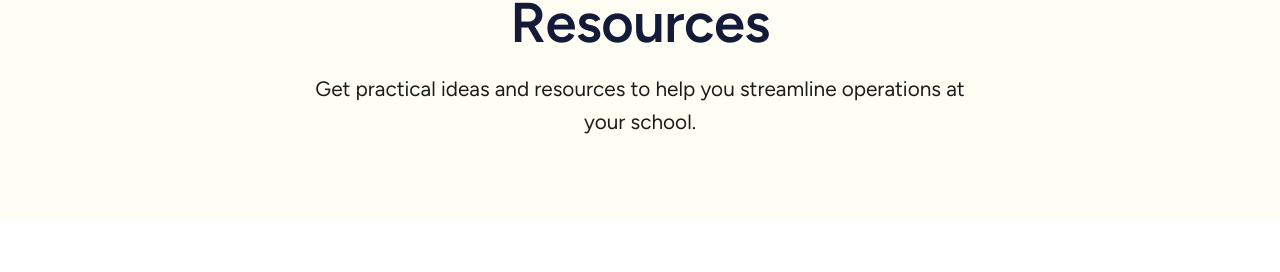
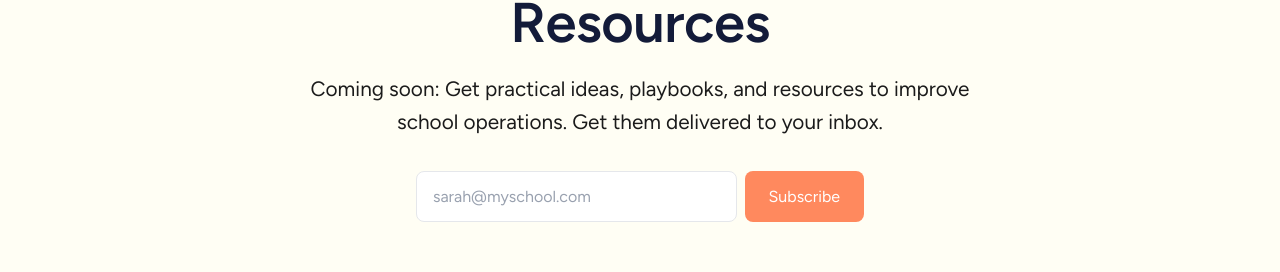
Before and after one commit to schoolcal-marketing/schoolcal-website, a Next.js app: page /resources in a window 1280 px wide. Shown: the part 232-504 px from the top of the page. Built offline with nearby package versions, Linux system fonts and the light colour scheme; no server answers.

Commit message:
restructured hubspot form logic and added hubspot form api support for native or custom forms

```diff
--- /dev/null
+++ b/app/api/hubspot/submit/route.ts
@@ -0,0 +1,64 @@
+import { NextRequest, NextResponse } from 'next/server';
+
+export async function POST(request: NextRequest) {
+  try {
+    const { portalId, formId, email, ...otherFields } = await request.json();
+
+    if (!portalId || !formId || !email) {
+      return NextResponse.json(
+        { error: 'Missing required fields: portalId, formId, email' },
+        { status: 400 }
+      );
+    }
+
+    // Prepare the data for HubSpot
+    const hubspotData = {
+      fields: [
+        {
+          name: 'email',
+          value: email
+        },
+        // Add other fields if they exist
+        ...Object.entries(otherFields).map(([key, value]) => ({
+          name: key,
+          value: value
+        }))
+      ],
+      context: {
+        pageUri: request.headers.get('referer') || '',
+        pageName: 'SchoolCal Form Submission'
+      }
+    };
+
+    // Submit to HubSpot Forms API
+    const response = await fetch(
+      `https://api.hsforms.com/submissions/v3/integration/submit/${portalId}/${formId}`,
+      {
+        method: 'POST',
+        headers: {
+          'Content-Type': 'application/json',
+        },
+        body: JSON.stringify(hubspotData),
+      }
+    );
+
+    if (!response.ok) {
+      const errorData = await response.text();
+      console.error('HubSpot API error:', errorData);
+      return NextResponse.json(
+        { error: 'Failed to submit form to HubSpot' },
+        { status: response.status }
+      );
+    }
+
+    const result = await response.json();
+    return NextResponse.json({ success: true, data: result });
+
+  } catch (error) {
+    console.error('Form submission error:', error);
+    return NextResponse.json(
+      { error: 'Internal server error' },
+      { status: 500 }
+    );
+  }
+}
--- /dev/null
+++ b/app/components/HubSpotAPIForm.tsx
@@ -0,0 +1,96 @@
+"use client"
+
+import { useState } from "react";
+
+interface HubSpotAPIFormProps {
+  portalId: string;
+  formId: string;
+  className?: string;
+  buttonText?: string;
+  placeholder?: string;
+  successMessage?: string;
+}
+
+export default function HubSpotAPIForm({
+  portalId,
+  formId,
+  className = "",
+  buttonText = "Submit",
+  placeholder = "Enter your email",
+  successMessage = "Thank you for subscribing!"
+}: HubSpotAPIFormProps) {
+  const [email, setEmail] = useState("");
+  const [isSubmitting, setIsSubmitting] = useState(false);
+  const [isSuccess, setIsSuccess] = useState(false);
+  const [error, setError] = useState("");
+
+  const handleSubmit = async (e: React.FormEvent) => {
+    e.preventDefault();
+    setIsSubmitting(true);
+    setError("");
+
+    try {
+      const response = await fetch('/api/hubspot/submit', {
+        method: 'POST',
+        headers: {
+          'Content-Type': 'application/json',
+        },
+        body: JSON.stringify({
+          portalId,
+          formId,
+          email,
+        }),
+      });
+
+      const data = await response.json();
+
+      if (!response.ok) {
+        throw new Error(data.error || 'Failed to submit form');
+      }
+
+      setIsSuccess(true);
+      setEmail("");
+    } catch (err) {
+      setError(err instanceof Error ? err.message : 'An error occurred');
+    } finally {
+      setIsSubmitting(false);
+    }
+  };
+
+  if (isSuccess) {
+    return (
+      <div className={`text-center ${className}`}>
+        <div className="text-green-600 font-medium">
+          {successMessage}
+        </div>
+      </div>
+    );
+  }
+
+  return (
+    <form onSubmit={handleSubmit} className={`${className}`}>
+      <div className="flex flex-col sm:flex-row gap-2">
+        <input
+          type="email"
+          value={email}
+          onChange={(e) => setEmail(e.target.value)}
+          placeholder={placeholder}
+          required
+          className="flex-1 px-4 py-3 bg-background-white text-text-black border border-border rounded-lg focus:outline-none focus:ring-2 focus:ring-primary focus:border-transparent placeholder:text-gray-400"
+        />
+        <button
+          type="submit"
+          disabled={isSubmitting}
+          className="px-6 py-3 bg-primary text-white font-medium rounded-lg hover:bg-primary-dark focus:outline-none focus:ring-2 focus:ring-primary focus:ring-offset-2 disabled:opacity-50 disabled:cursor-not-allowed transition-colors whitespace-nowrap"
+        >
+          {isSubmitting ? "Submitting..." : buttonText}
+        </button>
+      </div>
+      {error && (
+        <div className="mt-2 text-sm text-red-600">
+          {error}
+        </div>
+      )}
+    </form>
+  );
+}
--- a/app/components/HubSpotForm.tsx
+++ b/app/components/HubSpotForm.tsx
@@ -2,11 +2,17 @@
 
 import { useEffect } from "react";
 
-export default function HubSpotForm() {
+interface HubSpotFormProps {
+  portalId: string;
+  formId: string;
+  region?: string;
+}
+
+export default function HubSpotForm({ portalId, formId, region = "na1" }: HubSpotFormProps) {
   useEffect(() => {
     // Load HubSpot script only on client side
     const script = document.createElement("script");
-    script.src = "https://js.hsforms.net/forms/embed/21668382.js";
+    script.src = `https://js.hsforms.net/forms/embed/${portalId}.js`;
     script.defer = true;
     document.head.appendChild(script);
 
@@ -16,13 +22,13 @@ export default function HubSpotForm() {
         document.head.removeChild(script);
       }
     };
-  }, []);
+  }, [portalId]);
 
   return (
     <div className="hs-form-frame"
-         data-region="na1"
-         data-form-id="dffd94d9-8745-4e0d-9bf5-9af3edc473f0"
-         data-portal-id="21668382">
+         data-region={region}
+         data-form-id={formId}
+         data-portal-id={portalId}>
     </div>
   );
 }
--- a/app/pricing/page.tsx
+++ b/app/pricing/page.tsx
@@ -46,7 +46,10 @@ export default function PricingPage() {
 
           {/* HubSpot Form */}
           <div className="bg-background-white rounded-lg p-8 shadow-lg">
-            <HubSpotForm />
+            <HubSpotForm
+              portalId="21668382"
+              formId="dffd94d9-8745-4e0d-9bf5-9af3edc473f0"
+            />
           </div>
         </div>
       </section>
--- a/app/resources/page.tsx
+++ b/app/resources/page.tsx
@@ -1,5 +1,6 @@
 import { Metadata } from 'next'
 import sanityClient from '@/lib/sanity';
+import HubSpotAPIForm from '../components/HubSpotAPIForm';
 
 export const metadata: Metadata = {
   title: 'Calendar Resources | SchoolCal',
@@ -67,9 +68,20 @@ export default async function ResourcesPage() {
             <h1 className="heading-1 text-text-black mb-4">
               Resources
             </h1>
-            <p className="body-large text-text-dark-blue max-w-2xl mx-auto">
-              Get practical ideas and resources to help you streamline operations at your school.
+            <p className="body-large text-text-dark-blue max-w-2xl mx-auto mb-8">
+              Coming soon: Get practical ideas, playbooks, and resources to improve school operations. Get them delivered to your inbox.
             </p>
+
+            {/* Email Signup Form */}
+            <div className="max-w-md mx-auto">
+              <HubSpotAPIForm
+                portalId="21668382"
+                formId="4aa23d27-cf41-4c08-8d72-7191e28378c2"
+                buttonText="Subscribe"
+                placeholder="sarah@myschool.com"
+                successMessage="You're in!"
+              />
+            </div>
           </div>
         </div>
       </section>
```
